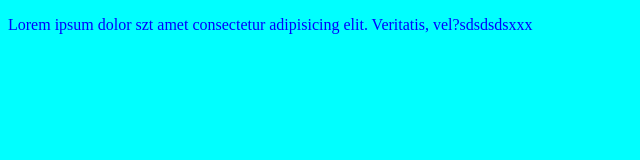
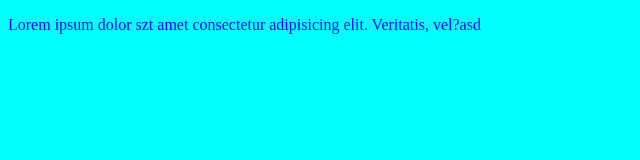
Before and after one commit to slimfat93/Personal-Work, a plain HTML site: page index.html in a window 1280 px wide. Shown: the full height of the page, 0-640 px from the left. Drawn offline with Linux system fonts and the light colour scheme.

Commit message:
index change

```diff
--- a/index.html
+++ b/index.html
@@ -10,7 +10,7 @@
   <body>
     <p>
       Lorem ipsum dolor szt amet consectetur adipisicing elit. Veritatis,
-      vel?sdsdsdsxxx
+      vel?asd
     </p>
   </body>
 </html>
```
